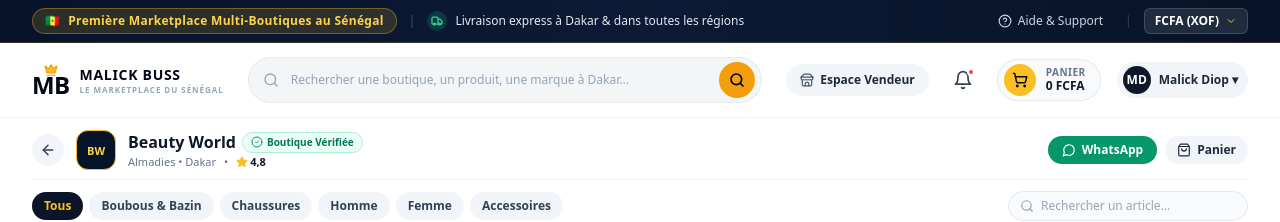
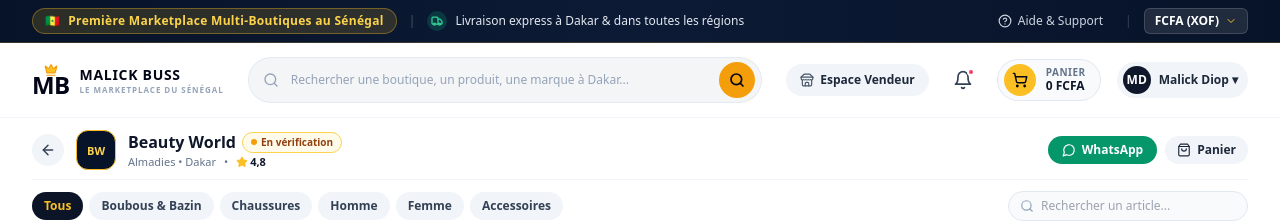
Before and after one commit to MalickDevWeb/malick-221, a Next.js app in the folder frontend/: page /boutiques/beauty-world/produits in a window 1280 px wide. Shown: the top 222 px of the page. Built offline with nearby package versions, Linux system fonts and the light colour scheme; no server answers.

Commit message:
feat(showcase): bind live vendor profile and verified badge to client boutique view

```diff
--- a/frontend/src/app/(client)/boutiques/[slug]/produits/page.tsx
+++ b/frontend/src/app/(client)/boutiques/[slug]/produits/page.tsx
@@ -28,6 +28,7 @@ import {
 import { formatFCFA } from '../../../../../services/api';
 import { addCartItem, createOrder } from '../../../../../services/order-flow';
 import { getVendorProducts } from '../../../../../services/productStore';
+import { getVendorProfile } from '../../../../../services/vendorProfileStore';
 
 interface ProductItem {
   id: string;
@@ -48,6 +49,14 @@ export default function ShopProductsListingPage({
   params: { slug: string };
 }) {
   const router = useRouter();
+  const [profile, setProfile] = useState<any>(null);
+
+  useEffect(() => {
+    try {
+      const p = getVendorProfile();
+      setProfile(p);
+    } catch {}
+  }, []);
 
   // Boutique Info Dynamique
   const BOUTIQUES_INFO: Record<string, any> = {
@@ -59,7 +68,7 @@ export default function ShopProductsListingPage({
       rating: '4,9',
       reviewsCount: 1240,
       district: 'Dakar Plateau • Sandaga',
-      whatsapp: '221771234567',
+      whatsapp: '221771719013',
     },
     'beauty-world': {
       name: 'Beauty World',
@@ -113,16 +122,37 @@ export default function ShopProductsListingPage({
     },
   };
 
-  const boutiqueInfo = BOUTIQUES_INFO[params.slug] || {
+  const boutiqueInfo = (() => {
+    if (profile && (profile.shopSlug === params.slug || params.slug === 'style-and-mode')) {
+      const rawPhone = profile.phone ? profile.phone.replace(/[^0-9]/g, '') : '221771719013';
+      const cleanPhone = rawPhone.startsWith('221') ? rawPhone : `221${rawPhone}`;
+      return {
+        name: profile.shopName || 'Style & Mode',
+        monogram: (profile.shopName || 'SM').substring(0, 2).toUpperCase(),
+        slug: params.slug,
+        badge: profile.isVerified ? '👑 Vendeur Officiel' : '⏳ En attente de validation',
+        isVerified: profile.isVerified,
+        rating: profile.rating || '4,9',
+        reviewsCount: profile.reviewsCount || 1240,
+        district: profile.district || profile.address || 'Dakar Plateau • Sandaga',
+        whatsapp: cleanPhone,
+        avatarUrl: profile.avatarUrl,
+      };
+    }
+    return (
+      BOUTIQUES_INFO[params.slug] || {
         name: 'Style & Mode',
         monogram: 'SM',
         slug: params.slug,
         badge: '👑 Vendeur Officiel',
+        isVerified: true,
         rating: '4,9',
         reviewsCount: 1240,
         district: 'Dakar Plateau',
-    whatsapp: '221771234567',
-  };
+        whatsapp: '221771719013',
+      }
+    );
+  })();
 
   const [activeCategory, setActiveCategory] = useState('Tous');
   const [searchTerm, setSearchTerm] = useState('');
@@ -337,10 +367,14 @@ export default function ShopProductsListingPage({
                 <ArrowLeft className="w-4 h-4 stroke-[2.2px]" />
               </Link>
 
-              <div className="w-9 h-9 sm:w-10 sm:h-10 rounded-xl bg-[#071328] text-white flex flex-col items-center justify-center shrink-0 border border-amber-400 shadow-xs">
+              <div className="w-9 h-9 sm:w-10 sm:h-10 rounded-xl bg-[#071328] text-white flex flex-col items-center justify-center shrink-0 border border-amber-400 shadow-xs overflow-hidden">
+                {boutiqueInfo.avatarUrl ? (
+                  <img src={boutiqueInfo.avatarUrl} alt={boutiqueInfo.name} className="w-full h-full object-cover" />
+                ) : (
                   <span className="text-[11px] font-black text-amber-300 leading-none">
                     {boutiqueInfo.monogram}
                   </span>
+                )}
               </div>
 
               <div className="min-w-0">
@@ -348,11 +382,19 @@ export default function ShopProductsListingPage({
                   <h1 className="text-sm sm:text-base font-black text-slate-900 truncate">
                     {boutiqueInfo.name}
                   </h1>
+                  {boutiqueInfo.isVerified ? (
                     <span className="bg-emerald-50 text-emerald-700 border border-emerald-200 text-[10px] font-extrabold px-2 py-0.5 rounded-full flex items-center gap-1">
                       <CheckCircle2 className="w-3 h-3 text-emerald-600" />
                       <span className="hidden sm:inline">Boutique Vérifiée</span>
                       <span className="sm:hidden">✓</span>
                     </span>
+                  ) : (
+                    <span className="bg-amber-50 text-amber-800 border border-amber-300 text-[10px] font-extrabold px-2 py-0.5 rounded-full flex items-center gap-1">
+                      <span className="w-1.5 h-1.5 rounded-full bg-amber-500 animate-pulse" />
+                      <span className="hidden sm:inline">En vérification</span>
+                      <span className="sm:hidden">⏳</span>
+                    </span>
+                  )}
                 </div>
                 <div className="flex items-center gap-2 text-[11px] text-slate-500 font-medium">
                   <span className="truncate">{boutiqueInfo.district}</span>
```
Lines whose indentation alone changed are shown as unchanged.
